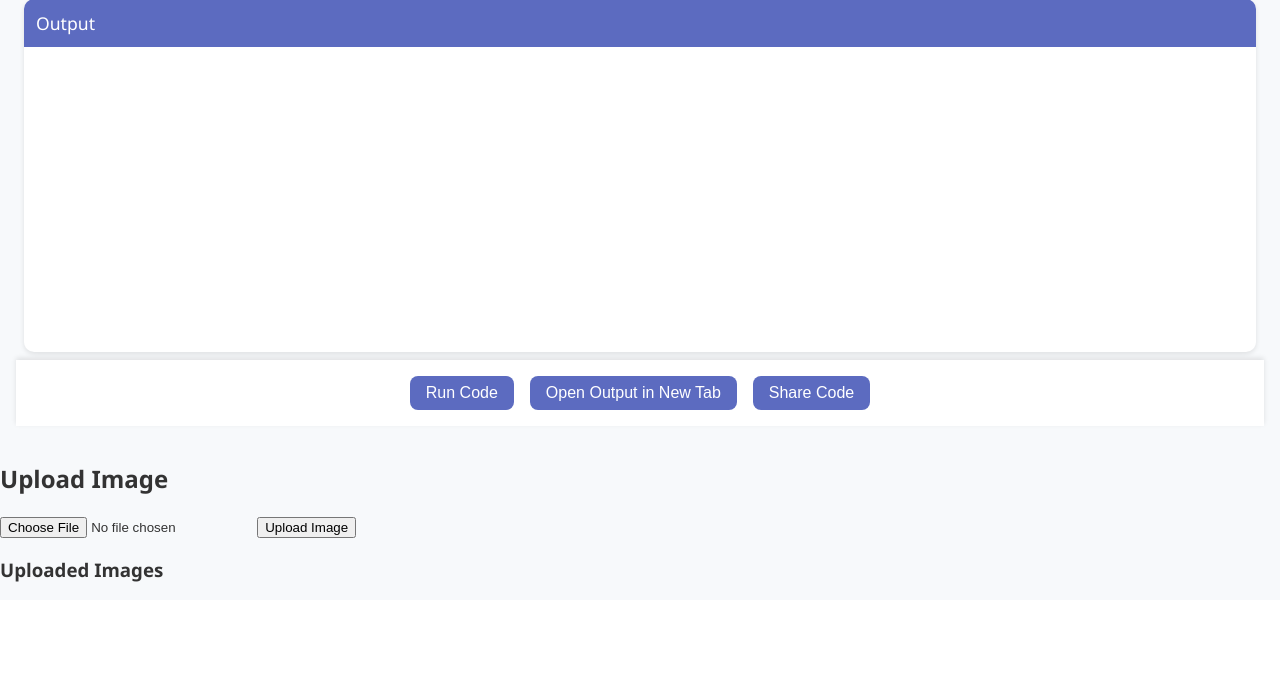
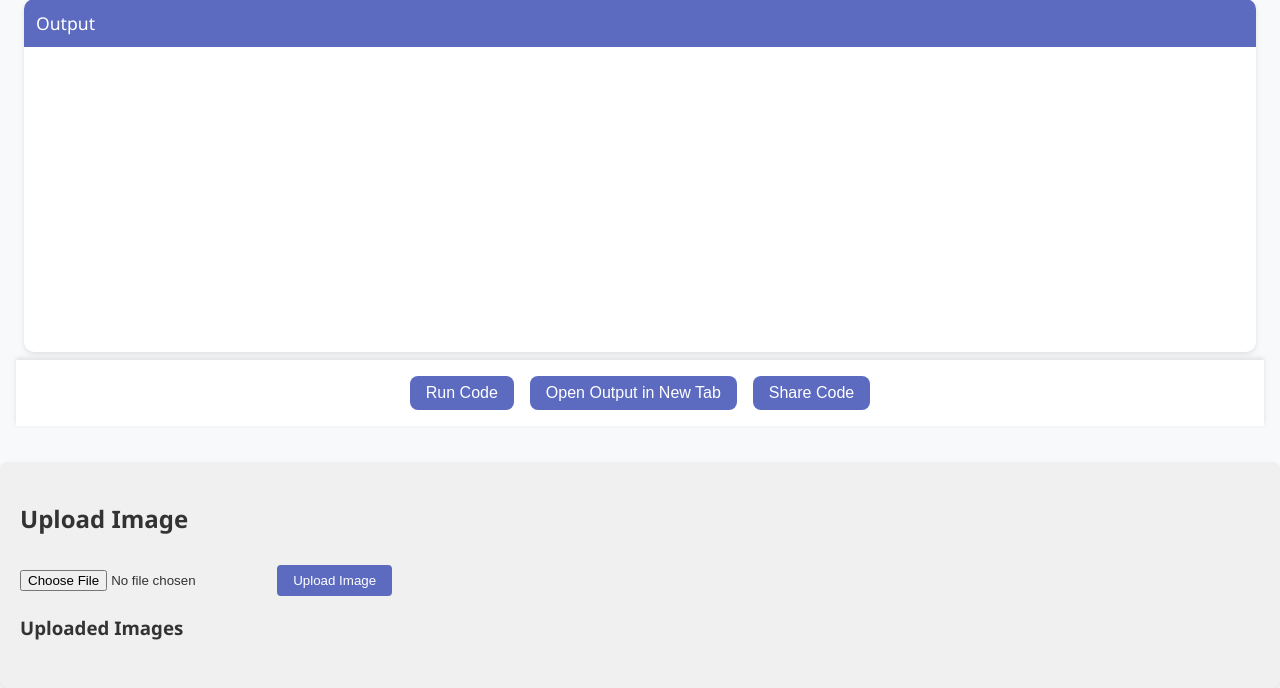
Before and after one commit to mhridoy/CodeSageByMoshiur, a Flask app: template code_editor/templates/editor.html in a window 1280 px wide. Shown: the part 416-1104 px from the top of the page. Before the commit the page ends 998 px from the top, so only its background shows below. Run offline with Flask 3, Linux system fonts and the light colour scheme; the template is opened without the code that fills it, so the values that code supplies are empty.

Commit message:
Update style.css

```diff
--- a/code_editor/static/style.css
+++ b/code_editor/static/style.css
@@ -117,3 +117,72 @@ footer button:hover, footer input[type="submit"]:hover {
         min-height: 300px; /* Larger minimum height for larger screens */
     }
 }
+
+.editor-section, .upload-section {
+    padding: 20px;
+}
+
+/* Image Upload Section Styles */
+.upload-section {
+    background-color: #f0f0f0;
+    padding: 20px;
+    margin-top: 20px;
+    border-radius: 8px;
+    box-shadow: 0 2px 4px rgba(0,0,0,0.1);
+    transition: all 0.3s ease-in-out;
+}
+
+.upload-section h2, .upload-section h3 {
+    color: #333;
+}
+
+.upload-button {
+    display: inline-block;
+    margin-top: 10px;
+    background-color: #5c6bc0;
+    color: #fff;
+    border: none;
+    padding: 8px 16px;
+    border-radius: 4px;
+    cursor: pointer;
+    transition: background-color 0.3s;
+}
+
+.upload-button:hover {
+    background-color: #3f51b5;
+}
+
+.image-list {
+    display: flex;
+    flex-wrap: wrap;
+    gap: 10px;
+    padding-top: 10px;
+}
+
+.image-item {
+    background: #fff;
+    padding: 10px;
+    border-radius: 4px;
+    box-shadow: 0 1px 3px rgba(0,0,0,0.1);
+}
+
+.image-item a {
+    display: block;
+    margin-bottom: 5px;
+    color: #5c6bc0;
+    text-decoration: none;
+}
+
+.insert-btn {
+    background-color: #4CAF50;
+    color: white;
+    padding: 5px 10px;
+    border: none;
+    border-radius: 4px;
+    cursor: pointer;
+    transition: background-color 0.3s;
+}
+
+.insert-btn:hover {
+    background-color: #45a049;
+}
```
